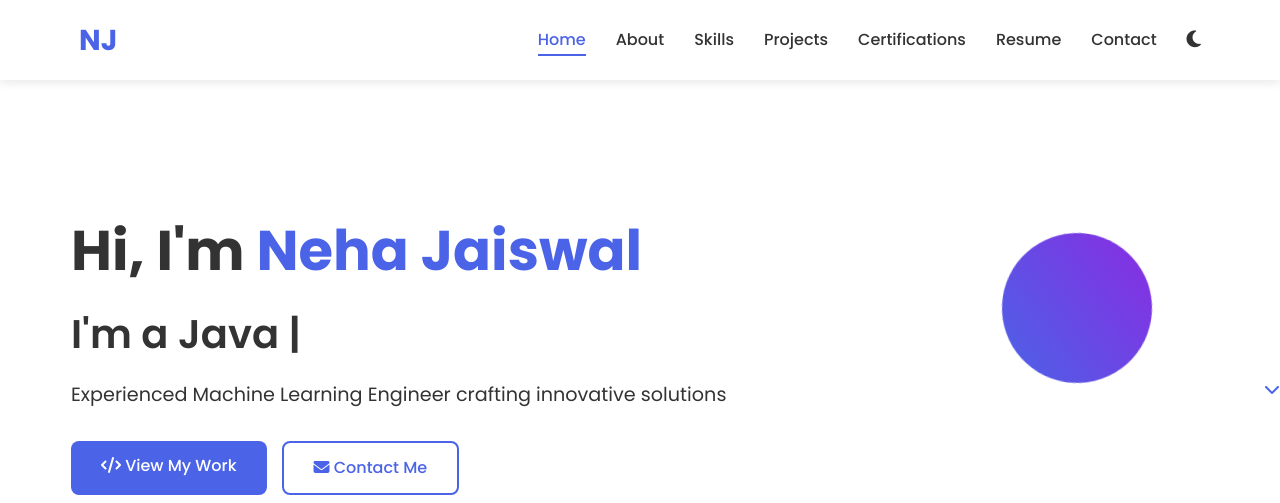
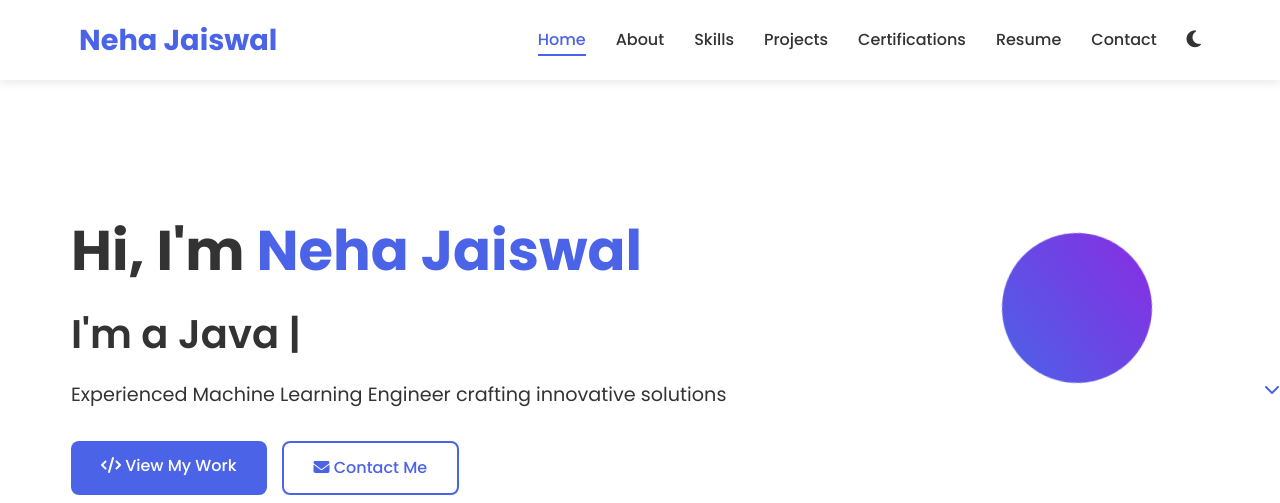
Before and after one commit to jaiswal-lpu/portfolio, a plain HTML site: page index.html in a window 1280 px wide. Shown: the top 503 px of the page. Drawn offline with nearby package versions, Linux system fonts and the light colour scheme.

Commit message:
index.html

```diff
--- a/index.html
+++ b/index.html
@@ -15,7 +15,7 @@
   <header>
     <div class="container">
       <div class="logo">
-        <a href="#hero">NJ</a>
+        <a href="#hero">Neha Jaiswal</a>
       </div>
       <nav>
         <ul class="nav-links">
```
